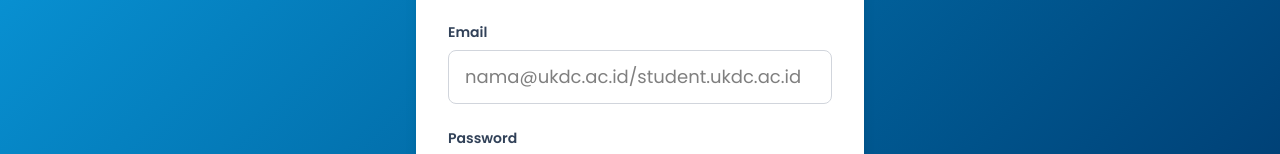
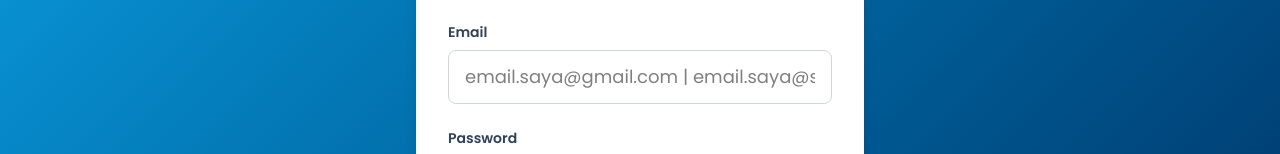
Before and after one commit to lcgamingsby/front-end-master, a React (Vite) app: page /register in a window 1280 px wide. Shown: the part 362-516 px from the top of the page. Built offline with nearby package versions, Linux system fonts and the light colour scheme; no server answers.

Commit message:
minor revision: preparing for deployment

```diff
--- a/src/pages/RegisterPage.jsx
+++ b/src/pages/RegisterPage.jsx
@@ -113,7 +113,7 @@ function RegisterPage() {
           <input
             type="email"
             value={email}
-            placeholder="nama@ukdc.ac.id/student.ukdc.ac.id"
+            placeholder="email.saya@gmail.com | email.saya@student.ukdc.ac.id | email.saya@ukdc.ac.id"
             className="w-full py-3 px-4 my-2 border border-gray-300 rounded-lg text-lg outline-none hover:border-tec-light"
             onChange={(e) => setEmail(e.target.value)}
           />
```
Also changed, not shown: 1 other file (tests, documents, lock files or other folders).
